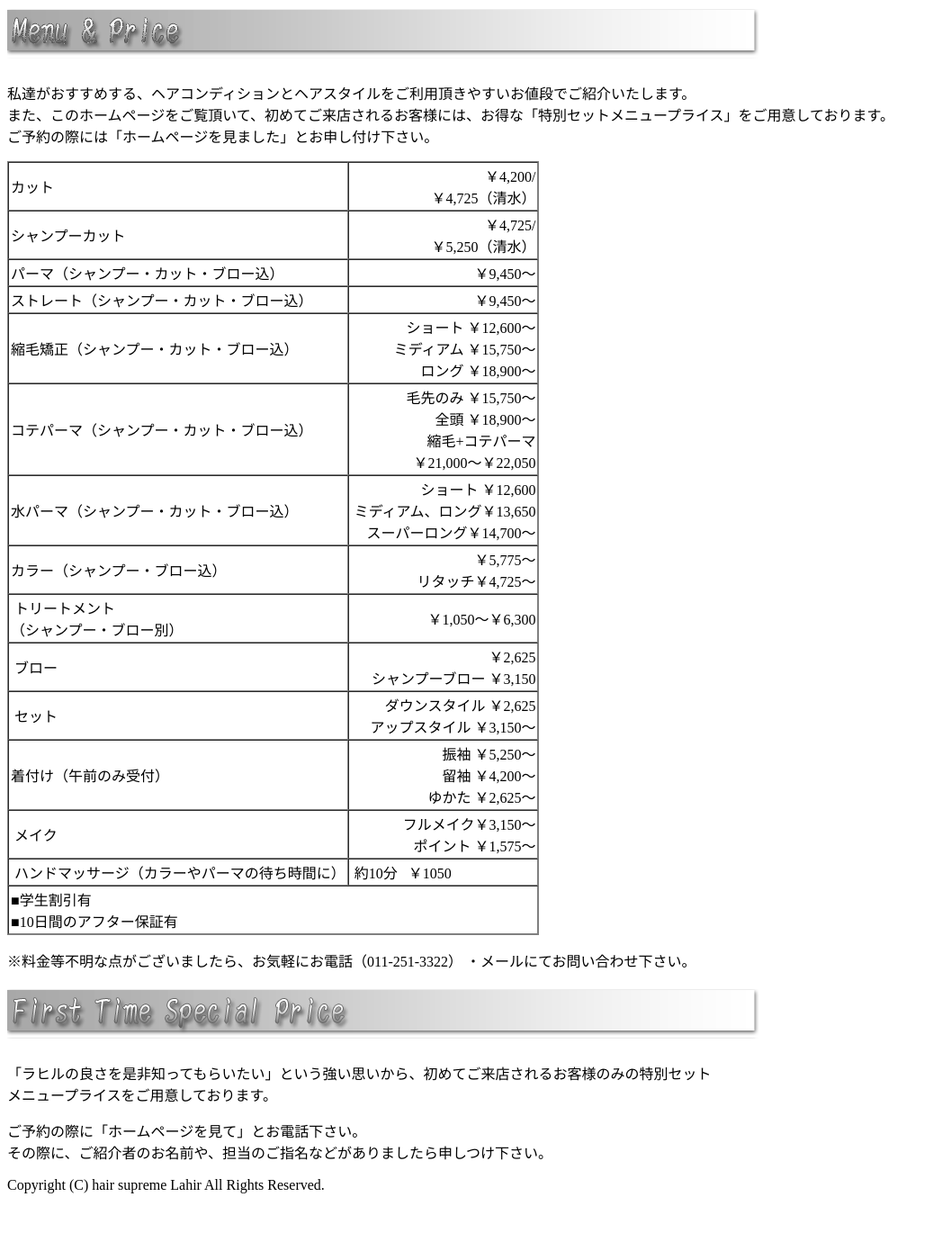
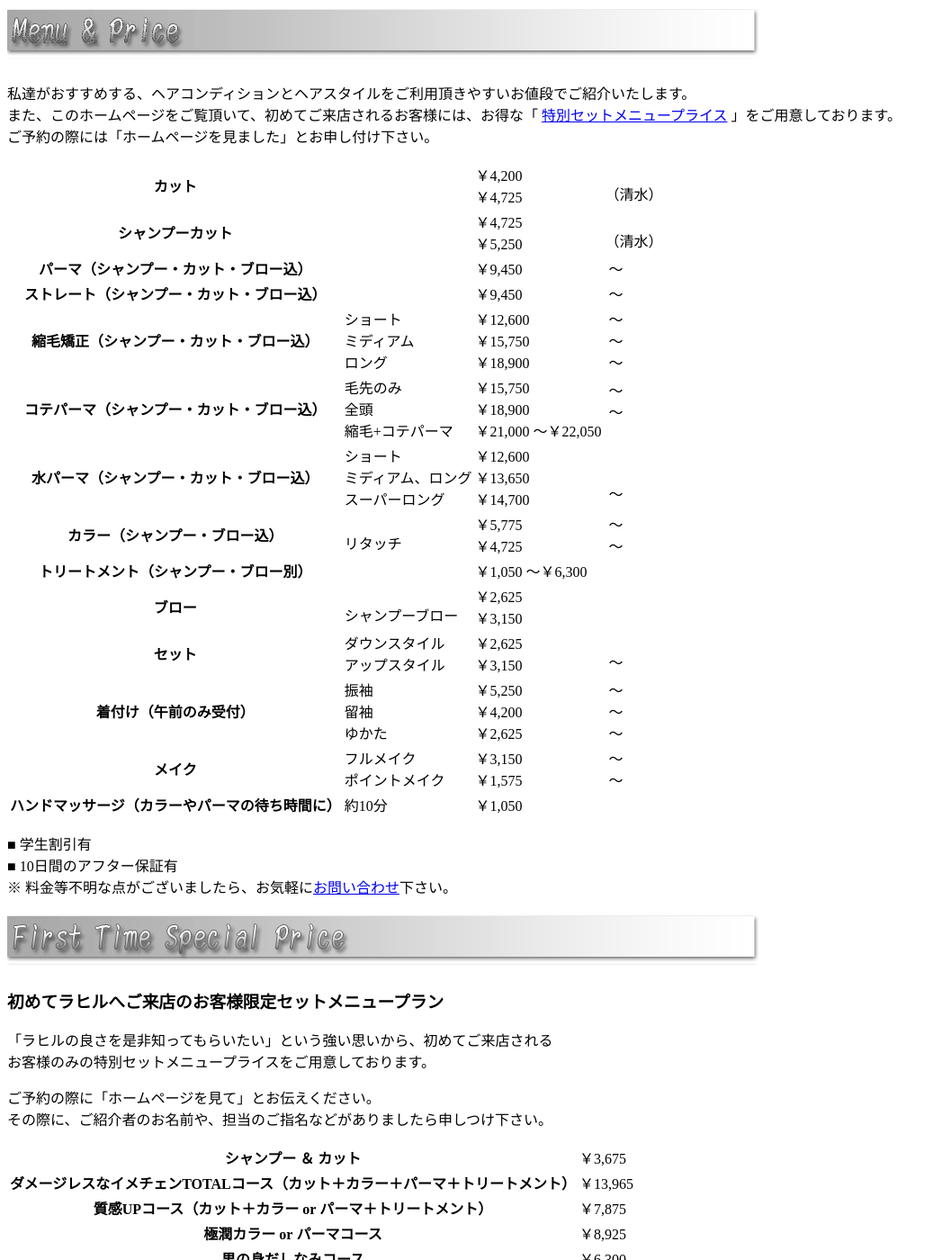
Before and after one commit to merume/lahir_website, a Jekyll site: the page built from _src/menu_price.html, in a window 1280 px wide and 1400 px high, scrolled down 1595 px. Shown: the whole window at 90% size, without its empty margins (0-1047 px from the left). Built offline with Jekyll 4.4.1, drawn with Linux system fonts in a browser that asks for light colours; nearby versions of some CDN libraries; library files that are not in the unit come from our copies; a style sheet for code colours, icons or effects is not loaded; before the commit the page ends 2929 px from its top, so only the background shows below that; some of the changed text lies outside the part shown.

Commit message:
インフォメーション Edit End

```diff
--- a/_src/_scss/style.scss
+++ b/_src/_scss/style.scss
@@ -16,7 +16,8 @@ ul { list-style: none;}
 ol { margin: 0px; padding: 0px; list-style-position: inside;}
 table { border-collapse: collapse; border-spacing: 0; font-size: 1.2em;}
 a{ color: $base_font_color; text-decoration: none;}
-a:active, a:focus{ outline: 0;}
+a:active, a:focus{ outline: 0; text-decoration: none;}
+a:hover{text-decoration: none;}
 html, body { _height: 100%; _overflow: auto;}
 body {
   margin: 0;
@@ -31,7 +32,10 @@ body {
  * Public Sector
 ****************************************************/
 .red{color: #DC143C;}
+.darkorange {color: #FF8C00;}
+
 .ml-05{margin-left: 5px;}
+.mr-05{margin-right: 5px;}
 .mb-10{margin-bottom: 10px;}
 
 /****************************************************
--- a/_src/menu_price.html
+++ b/_src/menu_price.html
@@ -6,87 +6,160 @@ id: menu
 
 <h2><img src="img/{{page.id}}/page_title01.png" alt="Menu&amp;Price"></h2>
 <div id="menu-price" class="text-block">
-  <p>
+  <p class="price-message">
     私達がおすすめする、ヘアコンディションとヘアスタイルをご利用頂きやすいお値段でご紹介いたします。<br />
-    また、このホームページをご覧頂いて、初めてご来店されるお客様には、お得な「特別セットメニュープライス」をご用意しております。<br />
+    また、このホームページをご覧頂いて、初めてご来店されるお客様には、お得な「&nbsp;<a href="#special_price">特別セットメニュープライス</a>&nbsp;」をご用意しております。<br />
     ご予約の際には「ホームページを見ました」とお申し付け下さい。
   </p>
-  <table class="price" frame="border" border="1" cellpadding="2" cellspacing="0">
+  <table class="menu-list">
     <tbody>
       <tr>
-        <td>カット</td>
-        <td align="right">￥4,200/<br>￥4,725（清水）</td>
+        <th>カット</th>
+        <td class="sub-menu">&nbsp;</td>
+        <td class="price">￥4,200<br>￥4,725</td>
+        <td class="comment">&nbsp;<br />（清水）<td>
       </tr>
       <tr>
-        <td>シャンプーカット</td>
-        <td align="right">&nbsp;￥4,725/<br>￥5,250（清水）</td>
+        <th>シャンプーカット</th>
+        <td class="sub-menu">&nbsp;</td>
+        <td class="price">￥4,725<br>￥5,250</td>
+        <td class="comment">&nbsp;<br />（清水）<td>
       </tr>
       <tr>
-        <td>パーマ（シャンプー・カット・ブロー込）</td>
-        <td align="right">&nbsp;￥9,450～</td>
+        <th>パーマ<span class="hosoku">（シャンプー・カット・ブロー込）</span></th>
+        <td class="sub-menu">&nbsp;</td>
+        <td class="price">￥9,450</td>
+        <td class="comment">&nbsp;～<td>
       </tr>
       <tr>
-        <td>ストレート（シャンプー・カット・ブロー込）</td>
-        <td align="right">&nbsp;￥9,450～</td>
+        <th>ストレート<span class="hosoku">（シャンプー・カット・ブロー込）</span></th>
+        <td class="sub-menu">&nbsp;</td>
+        <td class="price">￥9,450</td>
+        <td class="comment">&nbsp;～<td>
       </tr>
       <tr>
-        <td>縮毛矯正（シャンプー・カット・ブロー込）</td>
-        <td align="right">ショート ￥12,600～<br>ミディアム ￥15,750～<br>ロング ￥18,900～</td>
+        <th>縮毛矯正<span class="hosoku">（シャンプー・カット・ブロー込）</span></th>
+        <td class="sub-menu">ショート<br />ミディアム<br />ロング</td>
+        <td class="price">￥12,600<br />￥15,750<br />￥18,900</td>
+        <td class="comment">&nbsp;～<br />&nbsp;～<br />&nbsp;～<td>
       </tr>
       <tr>
-        <td>コテパーマ（シャンプー・カット・ブロー込）</td>
-        <td align="right">毛先のみ ￥15,750～<br>全頭 ￥18,900～<br>縮毛+コテパーマ<br>￥21,000～￥22,050</td>
+        <th>コテパーマ<span class="hosoku">（シャンプー・カット・ブロー込）</span></th>
+        <td class="sub-menu">毛先のみ<br />全頭<br />縮毛+コテパーマ</td>
+        <td class="price">￥15,750<br />￥18,900<br />￥21,000&nbsp;～￥22,050</td>
+        <td class="comment">&nbsp;～<br/>&nbsp;～<br />&nbsp;<td>
       </tr>
       <tr>
-        <td>水パーマ（シャンプー・カット・ブロー込）</td>
-        <td align="right">ショート ￥12,600<br>&nbsp;ミディアム、ロング￥13,650<br>スーパーロング￥14,700～</td>
+        <th>水パーマ<span class="hosoku">（シャンプー・カット・ブロー込）</span></th>
+        <td class="sub-menu">ショート<br/ >ミディアム、ロング<br />スーパーロング</td>
+        <td class="price">￥12,600<br />￥13,650<br />￥14,700</td>
+        <td class="comment">&nbsp;<br />&nbsp;<br />&nbsp;～<td>
       </tr>
       <tr>
-        <td>カラー（シャンプー・ブロー込）</td>
-        <td align="right">￥5,775～<br>リタッチ￥4,725～</td>
+        <th>カラー<span class="hosoku">（シャンプー・ブロー込）</span></th>
+        <td class="sub-menu">&nbsp;<br />リタッチ</td>
+        <td class="price">￥5,775<br />￥4,725</td>
+        <td class="comment">&nbsp;～<br />&nbsp;～<td>
       </tr>
       <tr>
-        <td>&nbsp;トリートメント<br>（シャンプー・ブロー別）</td>
-        <td align="right">￥1,050～￥6,300<br></td>
+        <th>トリートメント<span class="hosoku">（シャンプー・ブロー別）</span></th>
+        <td class="sub-menu">&nbsp;</td>
+        <td class="price">￥1,050&nbsp;～￥6,300<br></td>
+        <td class="comment">&nbsp;<td>
       </tr>
       <tr>
-        <td>&nbsp;ブロー</td>
-        <td align="right">￥2,625<br>シャンプーブロー ￥3,150</td>
+        <th>ブロー</th>
+        <td class="sub-menu">&nbsp;<br/ >シャンプーブロー</td>
+        <td class="price">￥2,625<br />￥3,150</td>
+        <td class="comment">&nbsp;<td>
       </tr>
       <tr>
-        <td>&nbsp;セット</td>
-        <td align="right">ダウンスタイル ￥2,625<br>アップスタイル ￥3,150～</td>
+        <th>セット</th>
+        <td class="sub-menu">ダウンスタイル<br />アップスタイル</td>
+        <td class="price"> ￥2,625<br />￥3,150</td>
+        <td class="comment">&nbsp;<br />&nbsp;～<td>
       </tr>
       <tr>
-        <td>着付け（午前のみ受付）</td>
-        <td align="right">振袖 ￥5,250～<br>留袖 ￥4,200～<br>ゆかた ￥2,625～</td>
+        <th>着付け<span class="hosoku">（午前のみ受付）</span></th>
+        <td class="sub-menu">振袖<br>留袖<br>ゆかた</td>
+        <td class="price">￥5,250<br />￥4,200<br>￥2,625</td>
+        <td class="comment">&nbsp;～<br />&nbsp;～<br />&nbsp;～<td>
       </tr>
       <tr>
-        <td>&nbsp;メイク</td>
-        <td align="right">フルメイク￥3,150～<br>ポイント ￥1,575～</td>
+        <th>メイク</th>
+        <td class="sub-menu">フルメイク<br>ポイントメイク</td>
+        <td class="price">￥3,150<br />￥1,575</td>
+        <td class="comment">&nbsp;～<br />&nbsp;～<td>
       </tr>
       <tr>
-        <td>&nbsp;ハンドマッサージ（カラーやパーマの待ち時間に）</td><td>&nbsp;約10分&nbsp;&nbsp;&nbsp;￥1050</td>
-      </tr>
-
-      <tr>
-        <td colspan="4">■学生割引有<br>■10日間のアフター保証有</td>
+        <th>
+          ハンドマッサージ<span class="hosoku">（カラーやパーマの待ち時間に）</span>
+        </th>
+        <td class="sub-menu">約10分</td>
+        <td class="price">￥1,050</td>
+        <td class="comment">&nbsp;<td>
       </tr>
     </tbody>
   </table>
-
-
-  <p>※料金等不明な点がございましたら、お気軽にお電話（011-251-3322） ・メールにてお問い合わせ下さい。</p>
+  <p class="price-chui">
+    ■&nbsp;学生割引有<br />
+    ■&nbsp;10日間のアフター保証有<br />
+    ※&nbsp;料金等不明な点がございましたら、お気軽に<a class="ml-05 mr-05" href="contact.html">お問い合わせ</a>下さい。
+  </p>
 </div>
 
 
-<h2><img src="img/{{page.id}}/page_title02.png" alt="First Time Special Price"></h2>
+<h2 id="special_price"><img src="img/{{page.id}}/page_title02.png" alt="First Time Special Price"></h2>
 <div id="first-time" class="text-block">
-  <p>
-    「ラヒルの良さを是非知ってもらいたい」という強い思いから、初めてご来店されるお客様のみの特別セット<br />メニュープライスをご用意しております。
+  <h3>初めてラヒルへご来店のお客様限定セットメニュープラン</h3>
+  <p class="price-message">
+    「ラヒルの良さを是非知ってもらいたい」という強い思いから、初めてご来店される<br/>お客様のみの<span class="darkorange ml-05 mr-05">特別セットメニュープライス</span>をご用意しております。
   </p>
-  <p>
-    ご予約の際に「ホームページを見て」とお電話下さい。<br />
+  <p class="price-message">
+    ご予約の際に「ホームページを見て」とお伝えください。<br />
     その際に、ご紹介者のお名前や、担当のご指名などがありましたら申しつけ下さい。
   </p>
+  <table class="first-menu-list">
+    <tr>
+      <th>シャンプー&nbsp;＆&nbsp;カット</th>
+      <td class="price">￥3,675</td>
+    </tr>
+    <tr>
+      <th>ダメージレスなイメチェンTOTALコース<span class="hosoku">（カット＋カラー＋パーマ＋トリートメント）</span></th>
+      <td class="price">￥13,965</td>
+    </tr>
+    <tr>
+      <th>質感UPコース<span class="hosoku">（カット＋カラー&nbsp;or&nbsp;パーマ＋トリートメント）</span></th>
+      <td class="price">￥7,875</td>
+    </tr>
+    <tr>
+      <th>極潤カラー&nbsp;or&nbsp;パーマコース</th>
+      <td class="price">￥8,925</td>
+    </tr>
+    <tr>
+      <th>男の身だしなみコース</th>
+      <td class="price">￥6,300</td>
+    </tr>
+    <tr>
+      <th>クリープパーマコース</th>
+      <td class="price">￥12,075</td>
+    </tr>
+    <tr>
+      <th>シルクストレートコース</th>
+      <td class="price">￥13,125</td>
+    </tr>
+    <tr>
+      <th>アクアカラーコース</th>
+      <td class="price">￥9,450</td>
+    </tr>
+    <tr>
+      <th>LADY'S&nbsp;限定アクアケアコース</th>
+      <td class="price">￥6,300</td>
+    </tr>
+  </table>
+  <p class="price-chui">
+    ※&nbsp;ロング料金なし<br />
+    ※&nbsp;マネージャー対象外<br />
+    ※&nbsp;ブリーチ・ダブルカラー・特殊パーマは除く
+  </p>
 </div>
```
Also changed, not shown: _src/_scss/menu_price.html.scss (+49 -9 lines), _src/_scss/sub_page.scss (+12 -4 lines), _src/img/contact/tel_contact.png, 1 other file.
